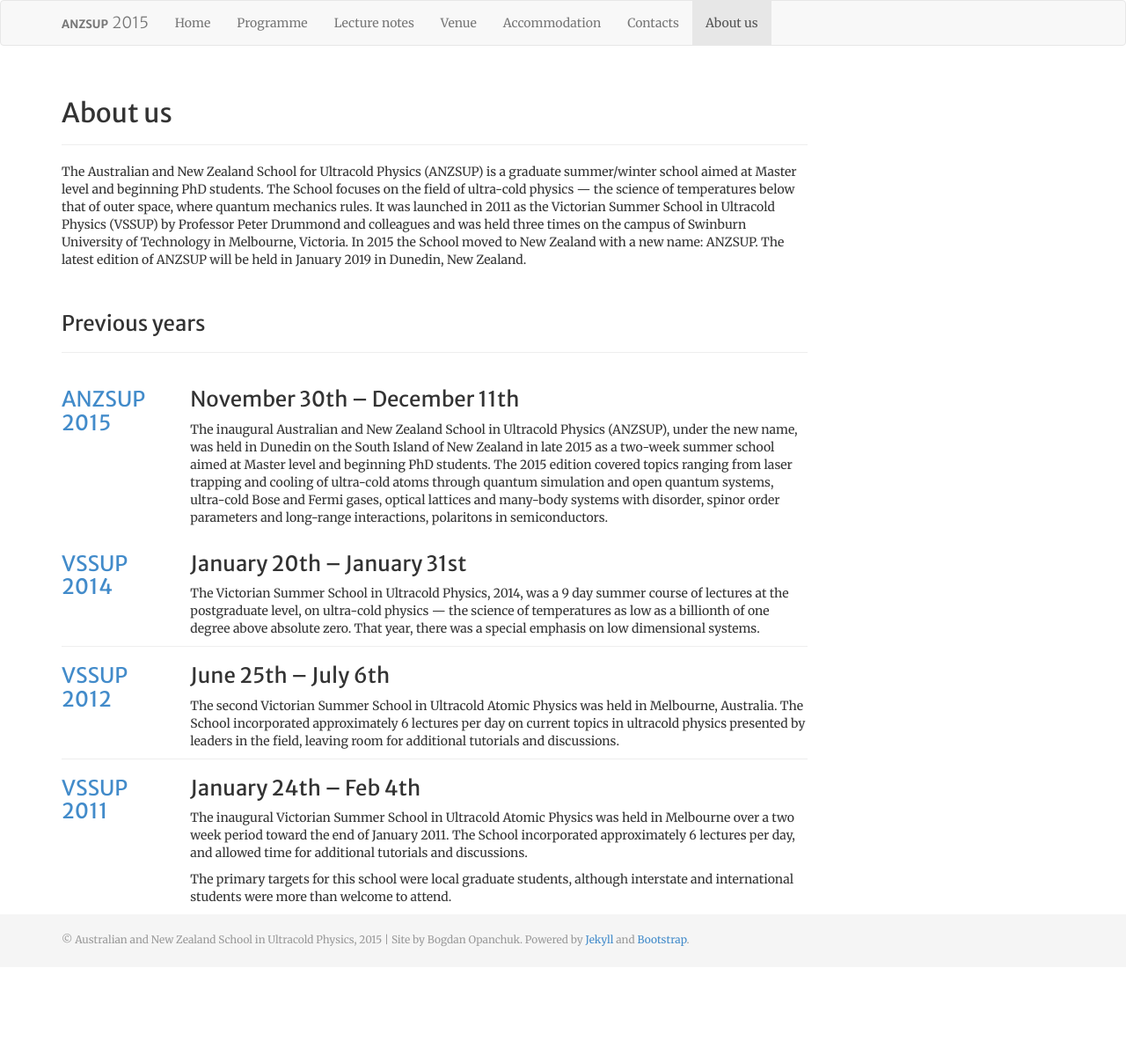
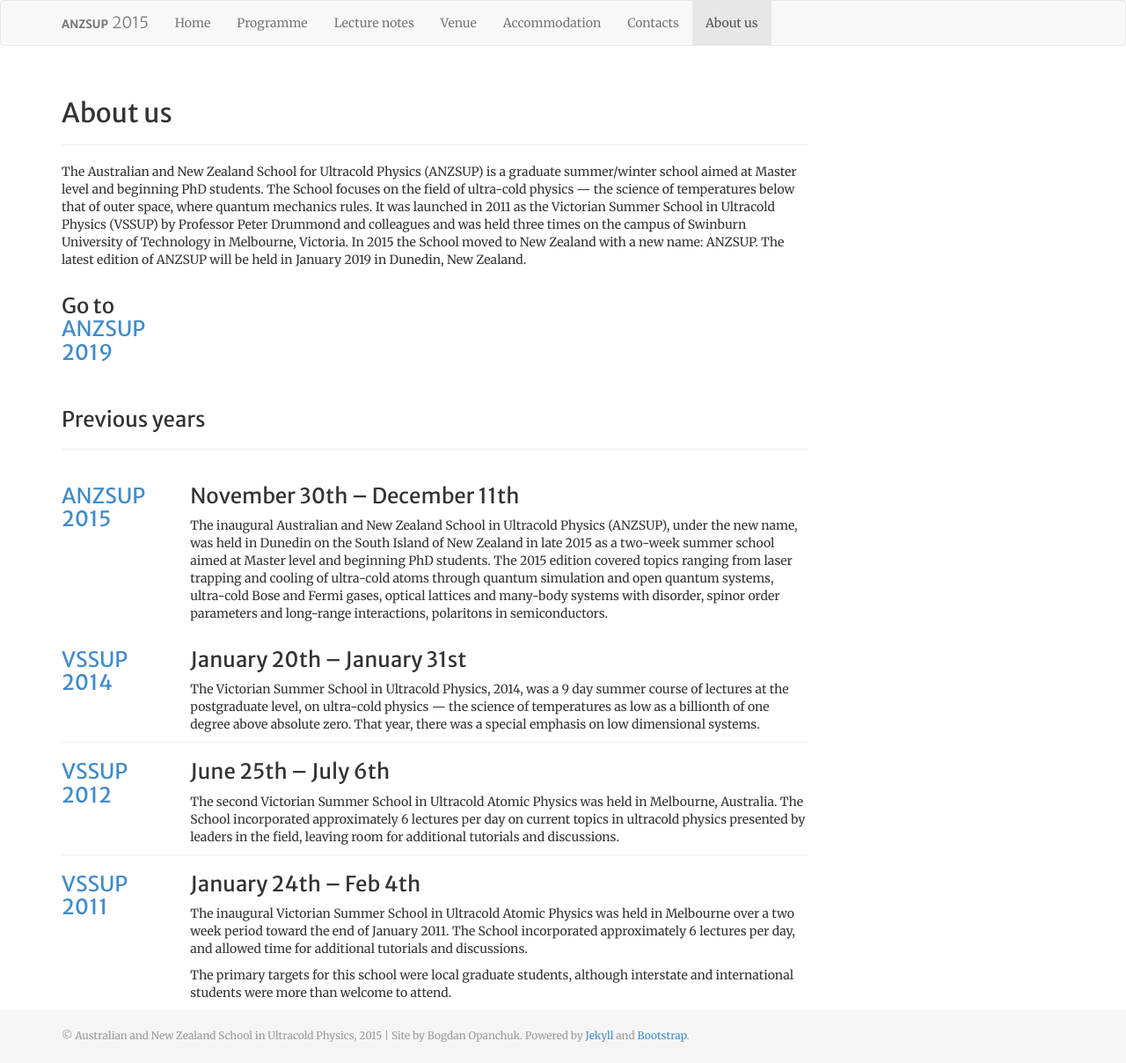
Before and after one commit to anzsup/2015, a Jekyll site: the page built from about_us.html, in a window 1280 px wide. Shown: the whole page at 88% size. Built offline with Jekyll 4.4.1, drawn with Linux system fonts in a browser that asks for light colours; before the commit the page ends 1099 px from its top, so only the background shows below that.

Commit message:
fixing about_us page

```diff
--- a/_config.yml
+++ b/_config.yml
@@ -1,4 +1,4 @@
 safe: true
 lsi: false
-highlighter: pygments
+#highlighter: pygments
 exclude: ["README.rst"]
--- a/about_us.html
+++ b/about_us.html
@@ -14,6 +14,13 @@ group_position: 7
 
 <p>The Australian and New Zealand School for Ultracold Physics (ANZSUP) is a graduate summer/winter school aimed at Master level and beginning PhD students. The School focuses on the field of ultra-cold physics &mdash; the science of temperatures below that of outer space, where quantum mechanics rules. It was launched in 2011 as the Victorian Summer School in Ultracold Physics (VSSUP) by Professor Peter Drummond and colleagues and was held three times on the campus of Swinburn University of Technology in Melbourne, Victoria. In 2015 the School moved to New Zealand with a new name: ANZSUP. The latest edition of ANZSUP will be held in January 2019 in Dunedin, New Zealand.</p>
 
+<div class="row">
+    <div class="col-md-2">
+        <h3>Go to  <a href="https://www.otago.ac.nz/dodd-walls/events/anzsup/index.html">
+        ANZSUP 2019
+        </a></h3>
+    </div>
+</div>
 
 <div class="row">
     <div class="col-md-12">
@@ -44,7 +51,7 @@ group_position: 7
 <div class="row">
 
     <div class="col-md-2">
-        <a href="2014">
+        <a href="http://2014.anzsup.org/">
         <h3>VSSUP 2014</h3>
         </a>
     </div>
@@ -69,7 +76,7 @@ group_position: 7
 <div class="row">
 
     <div class="col-md-2">
-        <a href="2012">
+        <a href="http://2012.anzsup.org/">
         <h3>VSSUP 2012</h3>
         </a>
     </div>
@@ -93,7 +100,7 @@ group_position: 7
 <div class="row">
 
     <div class="col-md-2">
-        <a href="2011">
+        <a href="http://2011.anzsup.org/">
         <h3>VSSUP 2011</h3>
         </a>
     </div>
```
